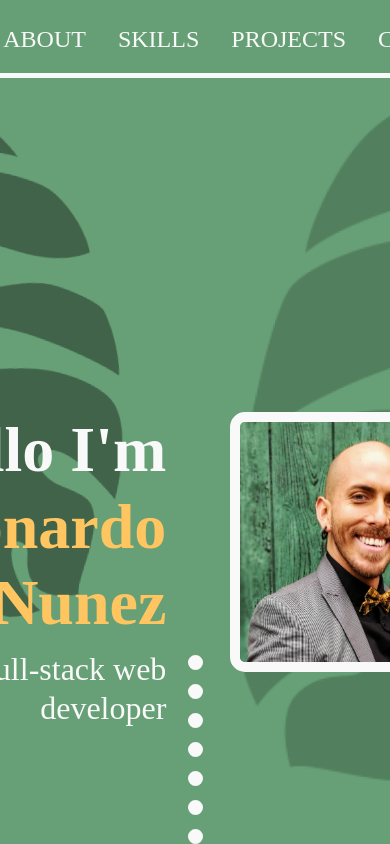
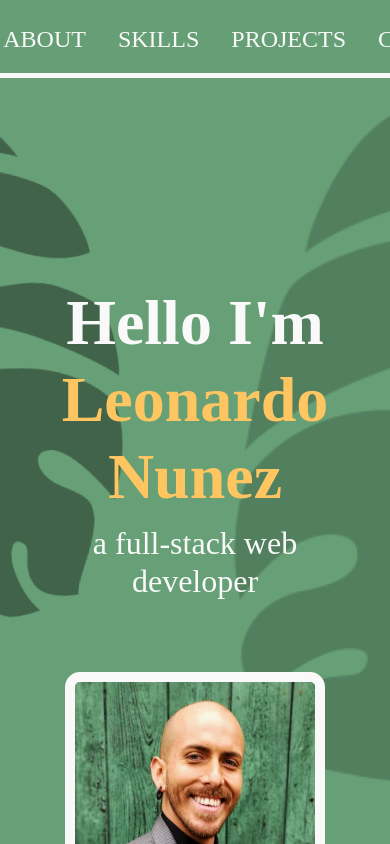
Before and after one commit to leonardo-nunez/leonardo-portfolio, a React (Create React App) app: page / in a window 390 px wide. Shown: the top 844 px of the page. Built offline with nearby package versions, Linux system fonts and the light colour scheme; a web font is replaced by a local one.

Commit message:
started responsive work

```diff
--- a/src/components/navbar.scss
+++ b/src/components/navbar.scss
@@ -1,8 +1,8 @@
 .nav {
   position: fixed;
-  top: -1rem;
-  left: 50%;
-  transform: translate(-50%, 0);
+  display: flex;
+  justify-content: center;
+  margin-top: -1rem;
   z-index: 1;
   &__ul {
     display: flex;
--- a/src/pages/intro/intro.scss
+++ b/src/pages/intro/intro.scss
@@ -58,3 +58,18 @@
   border-left: 15px dotted $off-white;
   height: 22.5rem;
 }
+
+@media only screen and (max-width: 992px) {
+  .intro {
+    &__wrapper {
+      flex-direction: column;
+      align-items: center;
+    }
+    &__text {
+      text-align: center;
+    }
+    &__wrapper {
+      margin-top: 30vh;
+    }
+  }
+}
--- a/src/pages/projects/projects.scss
+++ b/src/pages/projects/projects.scss
@@ -19,7 +19,7 @@
     width: fit-content;
     margin: 2.5rem auto 1.5rem;
     padding: 1rem;
-    background: #3a5d41;
+    background: $dark-green-transparent;
     border: 8px solid #f9f9f9;
     border-radius: 16px;
   }
```
Also changed, not shown: 1 other file (tests, documents, lock files or other folders).
